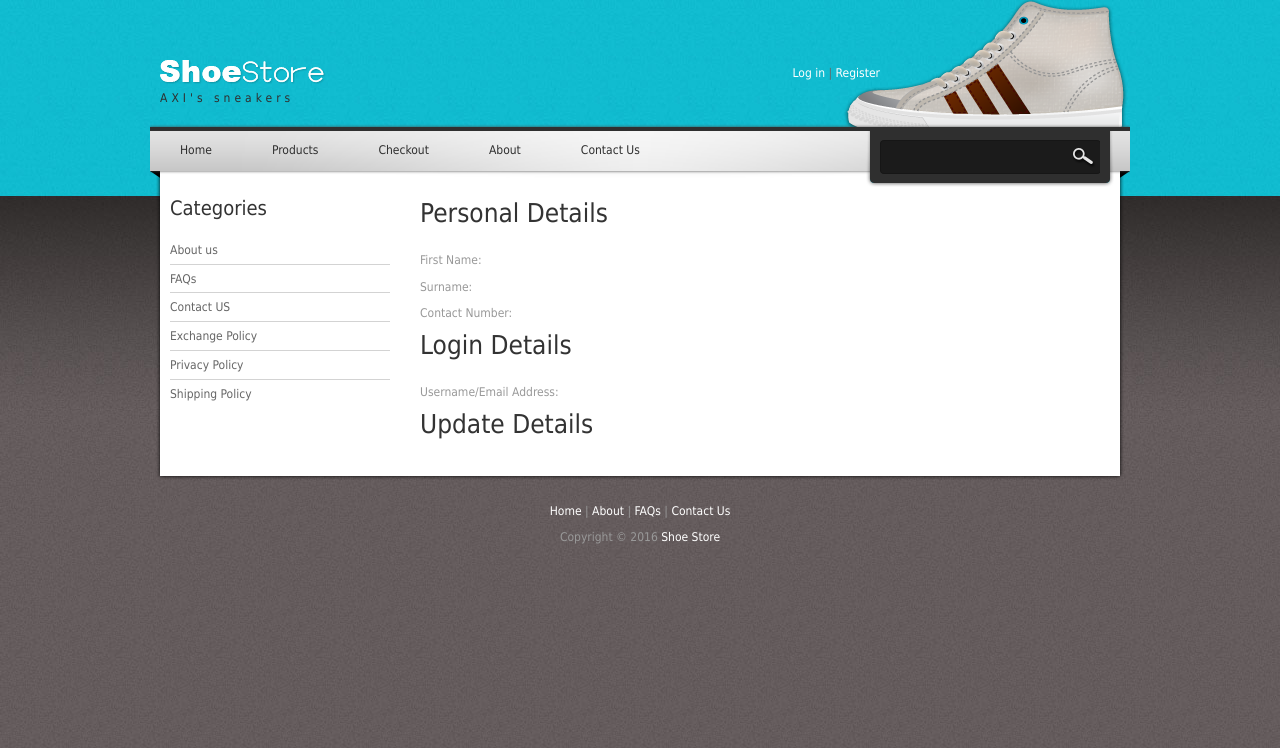
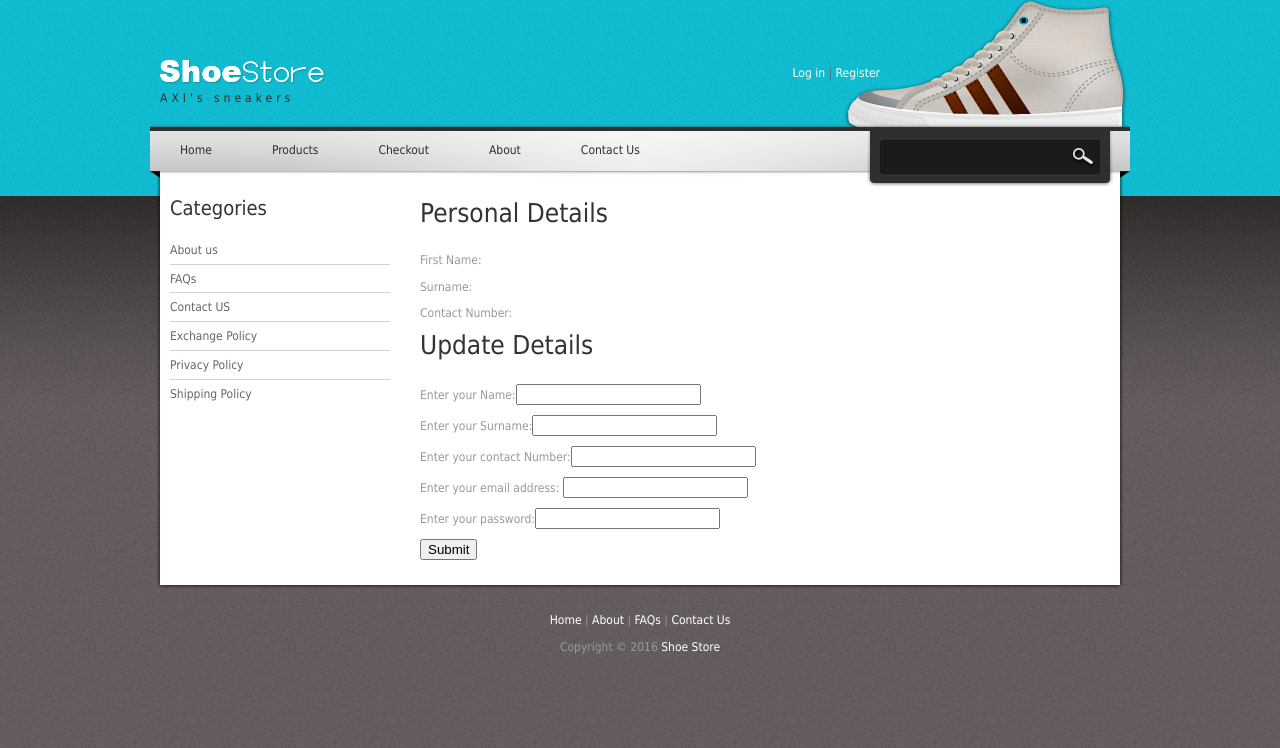
Before and after one commit to bloma/ipShoppingCart, a PHP site: page /webpages/customers/MyProfile.php in a window 1280 px wide. Shown: the top 748 px of the page. Run offline with PHP 8.4, Linux system fonts and the light colour scheme; data that the repository does not hold is empty.

Commit message:
must finish edit user details

```diff
--- a/classes/SqlFunctions.php
+++ b/classes/SqlFunctions.php
@@ -110,8 +110,16 @@
      */
     public function displayUserDetails($conn,$name)
     {
-        $sqlStatementSelectCustomerDetails = "Select * from customers WHERE CustomerName = '$name'";
+        $sqlStatementSelectCustomerDetails = mysqli_query($conn,"Select * from customers WHERE CustomerName = '$name'");
+        echo "<h2>Personal Details</h2>";
+        $row =  mysqli_fetch_array($sqlStatementSelectCustomerDetails,MYSQLI_ASSOC);
+        echo "<p>First Name:".$row["CustomerName"]."</p>";
+        echo "<p>Surname: ".$row["CustomerSurname"]."</p>";
+        echo "<p>Contact Number: ".$row["CustomerTelephone"]."</p>";
+    }
 
+    public function updateUserDetails($conn,$currentName,$currentSurname, $newName,$newSurname, $newEmail,$newCellphone)
+    {
 
     }
 
--- a/webpages/customers/MyProfile.php
+++ b/webpages/customers/MyProfile.php
@@ -130,14 +130,17 @@
                     </div> <!-- END sidebar -->
                     <div id="content" class="floatRight">
                         <?php
-                            echo "<h2>Personal Details</h2>";
-                            echo "<p>First Name: ".$customerObject->getCustomerName()."</p>";
-                            echo "<p>Surname: ".$customerObject->getCustomerSurname()."</p>";
-                            echo "<p>Contact Number:".$customerObject->getContactNumber()."</p>";
-                            echo "<h2>Login Details</h2>";
-                            echo "<p>Username/Email Address: ".$userObject->getUserName()."</p>";
+                            $sqlFunctions->displayUserDetails($conn,$name);
                             echo "<h2>Update Details</h2>";
                         ?>
+                        <form name="updateDetails" action="<?php $_SERVER["PHP_SELF"] ?>" method="post">
+                            <p>Enter your Name:<input type="text" name="fName" value=""/></p>
+                            <p>Enter your Surname:<input type="text" name="lName" value=""/></p>
+                            <p>Enter your contact Number:<input type="text" name="contactNumber" value=""/></p>
+                            <p>Enter your email address: <input type="text" name="email" value=""/></p>
+                            <p>Enter your password:<input type="password" name="password" value=""/></p>
+                            <p><input type="submit" name="submit" value="Submit"/></p>
+                        </form>
                     </div> <!-- END content -->
                     <div class="cleaner"></div>
                 </div> <!-- END main -->
```
